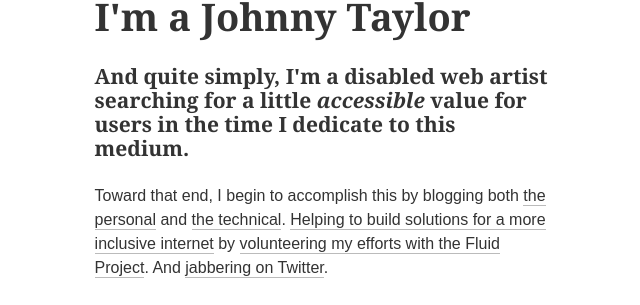
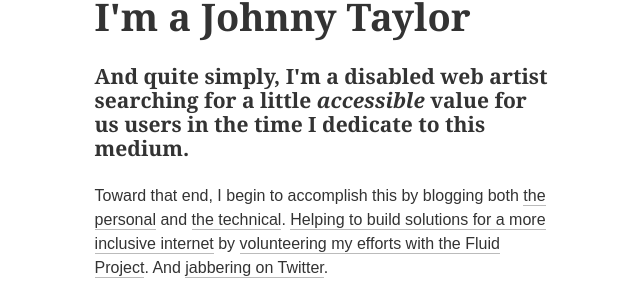
Before and after one commit to abledaccess/johnnydaux.org, a Jekyll site: the page built from index.md, in a window 1280 px wide. Shown: the part 228-533 px from the top of the page, without its empty margins (315-955 px from the left). Built offline with Jekyll 4.4.1, drawn with Linux system fonts in a browser that asks for light colours; Markdown is read by kramdown in place of the engine named in the settings.

Commit message:
GH-PAGES: Updated to copy a bit.

```diff
--- a/index.md
+++ b/index.md
@@ -2,10 +2,10 @@
 layout: default
 class: home
 title: I'm a Johnny Taylor
-description: "And quite simply, I'm a disabled web artist searching for a little accessible value for users in the time I dedicate to this medium."
+description: "And quite simply, I'm a disabled web artist searching for a little accessible value for us users in the time I dedicate to this medium."
 ---
 
-<p class="intro">And quite simply, I'm a disabled web artist searching for a little <em>accessible</em> value for users in the time I dedicate to this medium.</p>
+<p class="intro">And quite simply, I'm a disabled web artist searching for a little <em>accessible</em> value for us users in the time I dedicate to this medium.</p>
 
 Toward that end, I begin to accomplish this by blogging both <a href="http://unboundedexistence.com" rel="external">the personal</a> and <a href="http://abledaccess.com" rel="external">the technical</a>. <a href="https://github.com/abledaccess/" rel="external">Helping to build solutions for a more inclusive internet</a> by <a href="http://fluidproject.org" rel="external">volunteering my efforts with the Fluid Project</a>. And <a href="https://twitter.com/abledaccess" rel="external">jabbering on Twitter</a>.
 
```
